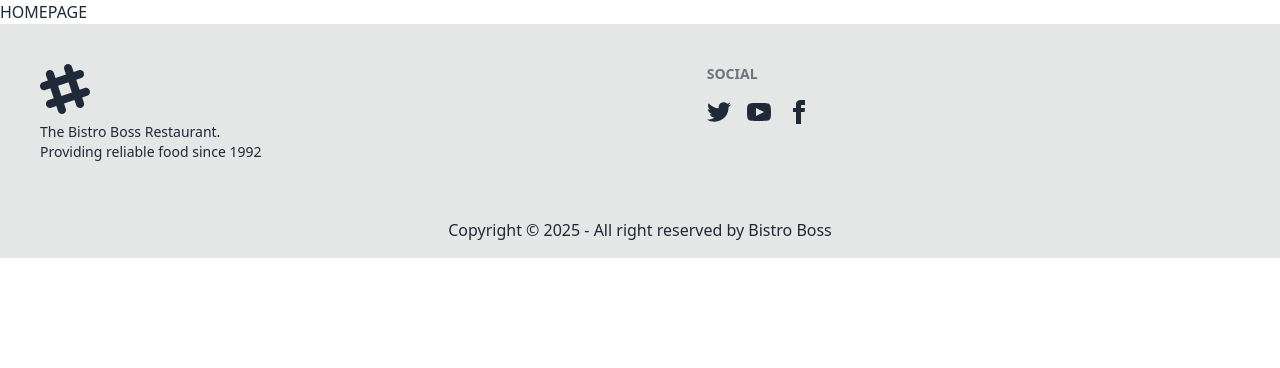
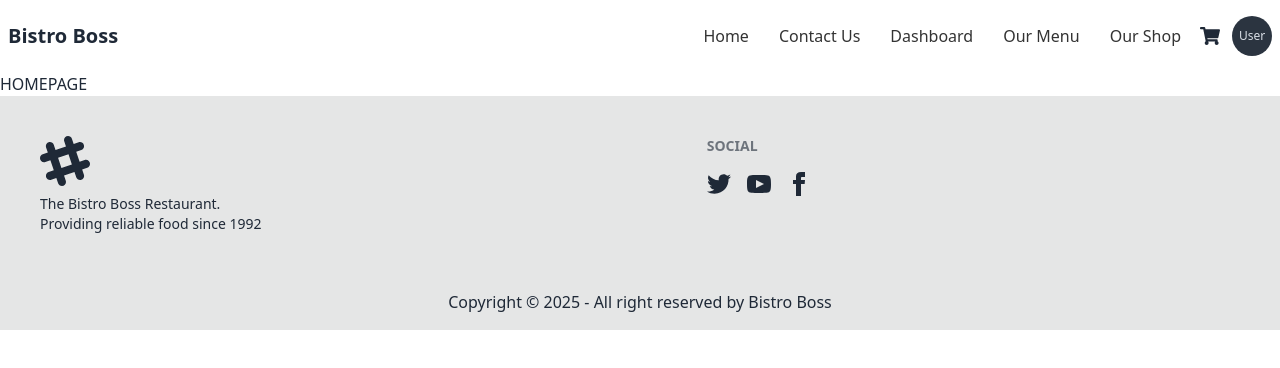
Before and after one commit to MursalinDevOps/bistro_boss_client, a React (Vite) app: page / in a window 1280 px wide. Shown: the top 368 px of the page. Built offline with nearby package versions, Linux system fonts and the light colour scheme.

Commit message:
navbar added

```diff
--- a/package.json
+++ b/package.json
@@ -14,6 +14,7 @@
     "match-sorter": "^8.0.0",
     "react": "^18.3.1",
     "react-dom": "^18.3.1",
+    "react-icons": "^5.4.0",
     "react-router-dom": "^7.1.1",
     "sort-by": "^1.2.0"
   },
--- a/src/index.css
+++ b/src/index.css
@@ -1,3 +1,25 @@
 @tailwind base;
 @tailwind components;
 @tailwind utilities;
+
+.nav-link {
+  text-decoration: none;
+  color: #333;
+  padding: 10px 15px;
+  font-size: 16px;
+  font-weight: 500;
+  display: inline-block;
+  transition: all 0.3s ease;
+}
+
+.nav-link:hover {
+  color: #fff;
+  background-color: #007bff;
+  border-radius: 5px;
+}
+
+.nav-link li {
+  list-style-type: none;
+  margin: 0;
+  padding: 0;
+}
--- a/src/layouts/Root.jsx
+++ b/src/layouts/Root.jsx
@@ -1,11 +1,12 @@
 import { Outlet } from "react-router-dom";
 import Footer from "../pages/shared/footer/Footer";
+import Navbar from "../pages/shared/navbar/Navbar";
 
 const Root = () => {
     return (
         <div>
             <nav>
-
+                <Navbar></Navbar>
             </nav>
             <section>
                 <Outlet></Outlet>
--- a/src/pages/shared/footer/Footer.jsx
+++ b/src/pages/shared/footer/Footer.jsx
@@ -2,7 +2,8 @@ const Footer = () => {
     return (
         <div className="bg-base-300 text-base-content">
             <footer className="footer p-10">
-                <aside>
+                <aside className="">
+                {/* bg-[#1F2937] */}
                     <svg
                         width="50"
                         height="50"
--- /dev/null
+++ b/src/pages/shared/navbar/Navbar.jsx
@@ -0,0 +1,71 @@
+import { FaShoppingCart } from "react-icons/fa";
+import { NavLink } from "react-router-dom";
+
+const Navbar = () => {
+    const links = (
+        <>
+            <NavLink to="/" className="nav-link">
+                <li>Home</li>
+            </NavLink>
+            <NavLink className="nav-link">
+                <li>Contact Us</li>
+            </NavLink>
+            <NavLink className="nav-link">
+                <li>Dashboard</li>
+            </NavLink>
+            <NavLink className="nav-link">
+                <li>Our Menu</li>
+            </NavLink>
+            <NavLink className="nav-link">
+                <li>Our Shop</li>
+            </NavLink>
+        </>)
+
+    return (
+        <>
+            <div className="navbar bg-base-100">
+                <div className="navbar-start">
+                    <div className="dropdown">
+                        <div tabIndex={0} role="button" className="btn btn-ghost lg:hidden">
+                            <svg
+                                xmlns="http://www.w3.org/2000/svg"
+                                className="h-5 w-5"
+                                fill="none"
+                                viewBox="0 0 24 24"
+                                stroke="currentColor">
+                                <path
+                                    strokeLinecap="round"
+                                    strokeLinejoin="round"
+                                    strokeWidth="2"
+                                    d="M4 6h16M4 12h8m-8 6h16" />
+                            </svg>
+                        </div>
+                        <ul
+                            tabIndex={0}
+                            className="menu menu-sm dropdown-content bg-base-100 rounded-box z-[1] mt-3 w-52 p-2 shadow">
+                            {links}
+                        </ul>
+                    </div>
+                    <a className="text-xl font-bold">Bistro Boss</a>
+                </div>
+                <div className="navbar-end hidden lg:flex">
+                    <ul className="menu menu-horizontal px-1">
+                        {links}
+                    </ul>
+                    <div className="flex gap-3 items-center">
+                        <p className="text-xl">
+                            <FaShoppingCart></FaShoppingCart>
+                        </p>
+                        <div className="avatar placeholder">
+                            <div className="bg-neutral text-neutral-content w-10 rounded-full">
+                                <span className="text-xs">User</span>
+                            </div>
+                        </div>
+                    </div>
+                </div>
+            </div>
+        </>
+    );
+};
+
+export default Navbar;
```
Also changed, not shown: 1 other file (tests, documents, lock files or other folders).
